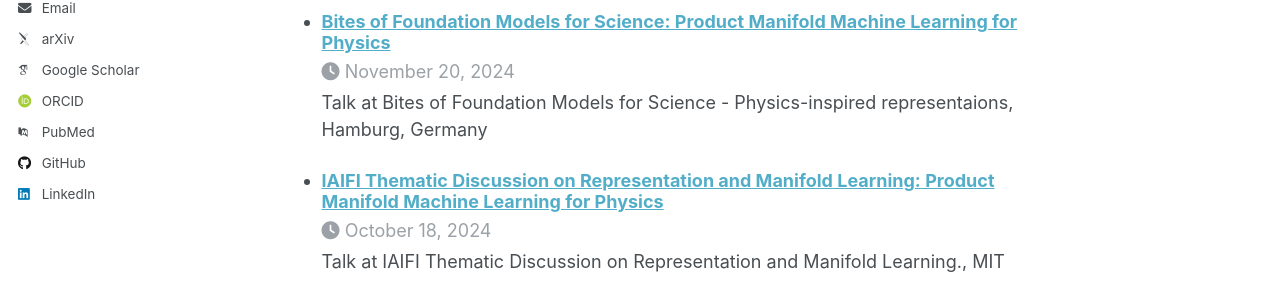
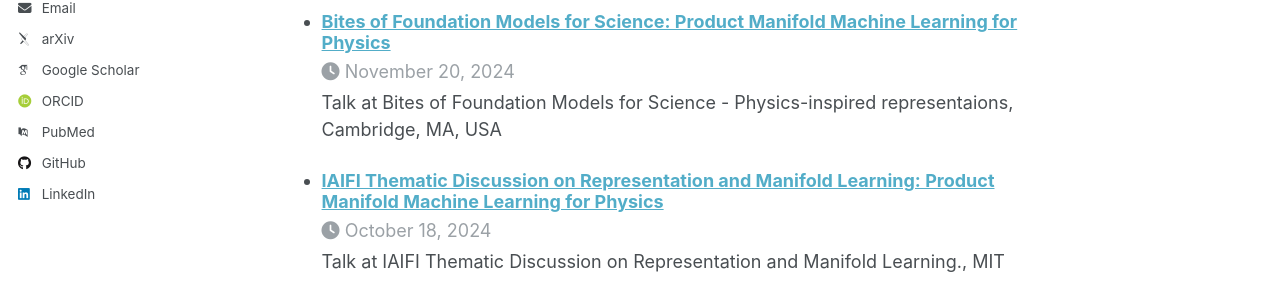
Before and after one commit to nswood/nswood.github.io, a Jekyll site: the page built from _pages/cv.md, in a window 1280 px wide and 1244 px high. Shown: the part 454-757 px from the top of the window. Built offline with Jekyll 4.4.1, drawn with Linux system fonts in a browser that asks for light colours; some web fonts are replaced; a script that is not in the unit is left out.

Commit message:
Update 2024-11-20-talk.md

```diff
--- a/_talks/2024-11-20-talk.md
+++ b/_talks/2024-11-20-talk.md
@@ -6,7 +6,7 @@ permalink: /talks/hyperbolic-ML
 venue: 'Bites of Foundation Models for Science - Physics-inspired representaions'
 excerpt: 'Particle jets exhibit tree-like structures through stochastic showering and hadronization. The hierarchical nature of these structures aligns naturally with hyperbolic space, a non-Euclidean geometry that captures hierarchy intrinsically. Drawing upon the foundations of geometric learning, we introduce hyperbolic transformer models tailored for tasks relevant to jet analyses, such as classification and representation learning. Through jet embeddings and jet tagging evaluations, our hyperbolic approach outperforms its Euclidean counterparts. These findings underscore the potential of using hyperbolic geometric representations in advancing jet physics analyses.'
 date: 2024-11-20
-location: "Hamburg, Germany"
+location: "Cambridge, MA, USA"
 ---
 The Bites of Foundation Models for Science page is listed [here](https://indico.cern.ch/event/1473554/).
 
```
